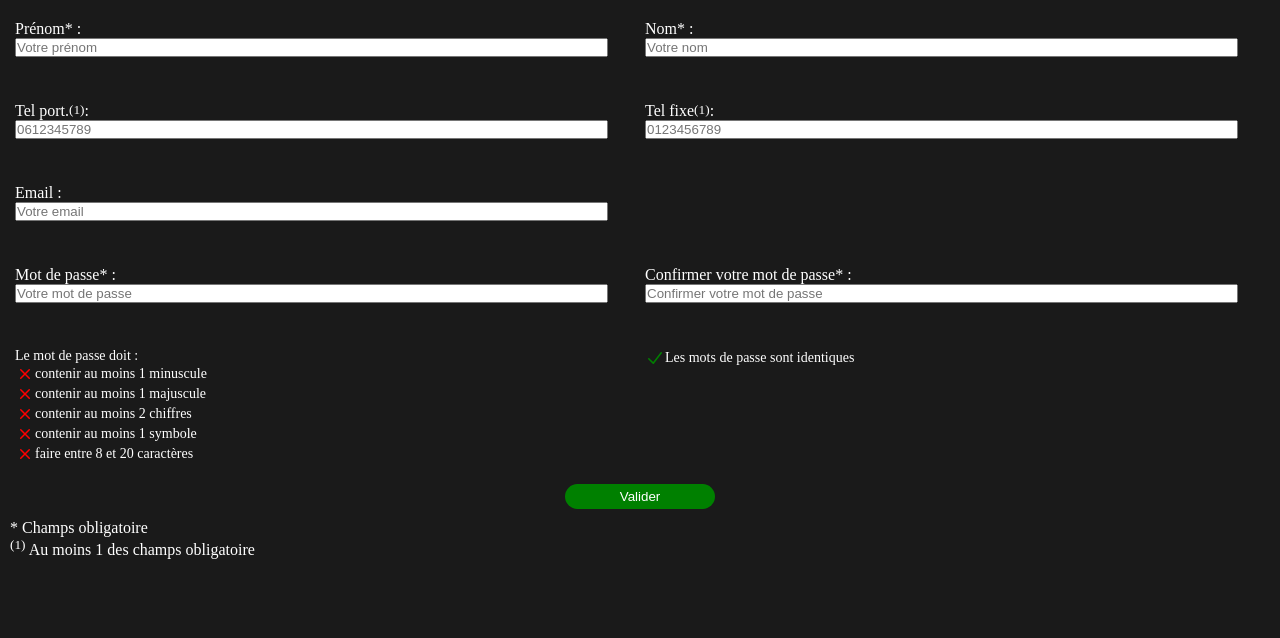
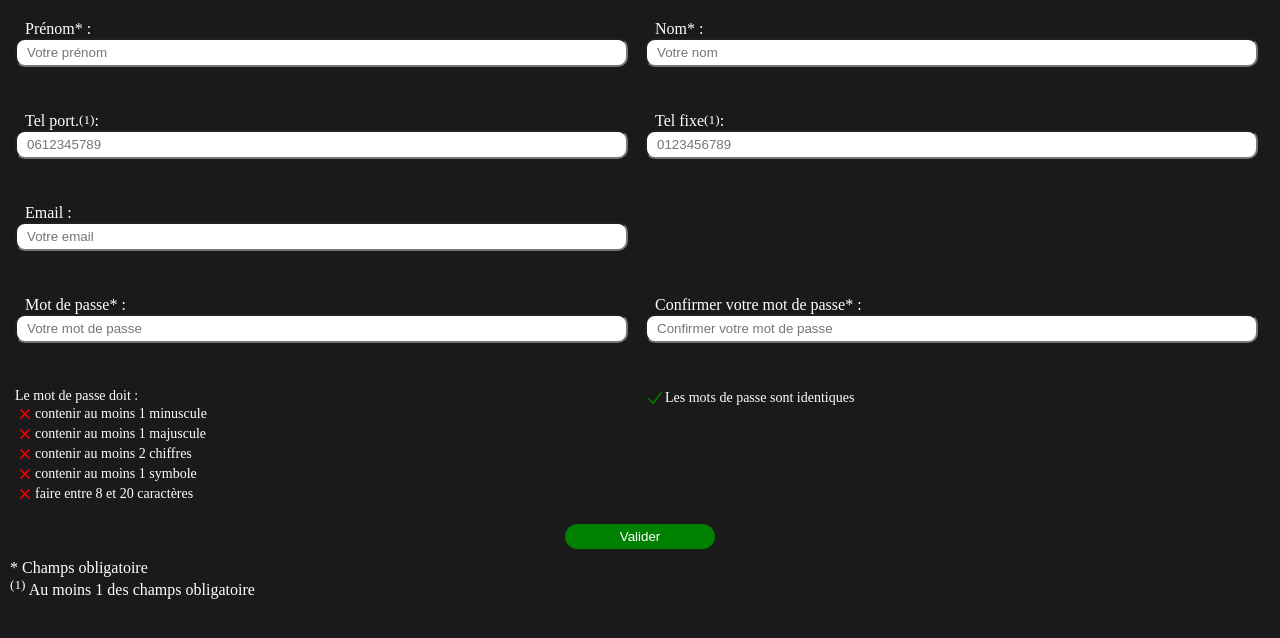
Before and after one commit to Leorio21/Formulaire, a React (Vite) app: page / in a window 1280 px wide. Shown: the top 638 px of the page. Built offline with nearby package versions, Linux system fonts and the light colour scheme.

Commit message:
Style: LabeledInput

```diff
--- a/src/Components/Form/LabeledInput/LabeledInput.tsx
+++ b/src/Components/Form/LabeledInput/LabeledInput.tsx
@@ -32,6 +32,7 @@ const Label = styled.label<GridProps>`
 
 const Title = styled.span`
 	display: flex;
+	padding-left: 10px;
 `;
 
 const Error = styled.span`
@@ -45,6 +46,8 @@ const Error = styled.span`
 
 const Input = styled.input`
 	width: 95%;
+	border-radius: 10px;
+	padding: 5px 10px;
 `;
 
 const LabeledInput = ({id, type, name, label, placeHolder, register, error, required, gridPosition = ""}: LabeledInputProps) => {
```
